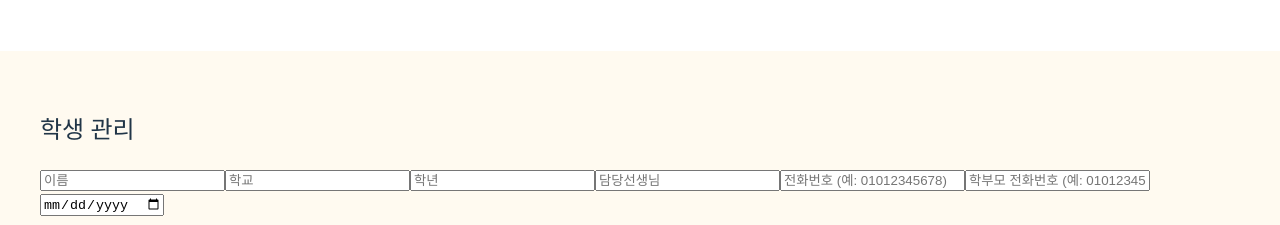
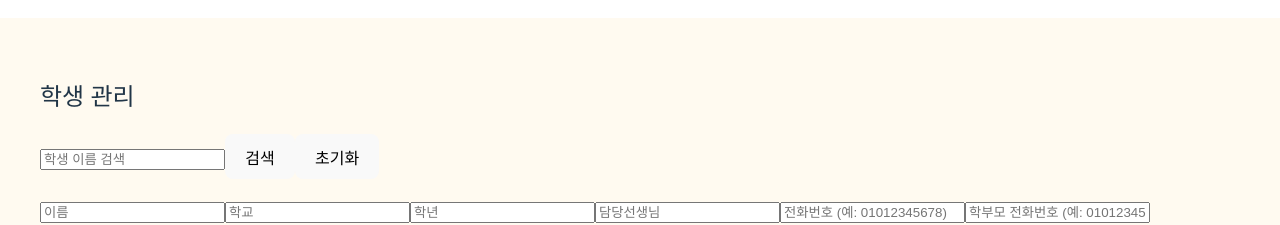
Before and after one commit to choyeojeong/sanbon-attendance-system, a React (Vite) app: page /students in a window 1280 px wide. Shown: the top 225 px of the page. Built offline with nearby package versions, Linux system fonts and the light colour scheme; no server answers; the database is empty; sample sign-in values are in the browser's storage.

Commit message:
수정 내용 설명

```diff
--- a/src/pages/StudentPage.jsx
+++ b/src/pages/StudentPage.jsx
@@ -7,13 +7,15 @@ const DAY_MAP = { '일': 0, '월': 1, '화': 2, '수': 3, '목': 4, '금': 5, '
 
 function StudentPage() {
   const [students, setStudents] = useState([]);
+  const [filteredStudents, setFilteredStudents] = useState([]);
+  const [searchName, setSearchName] = useState('');
   const [form, setForm] = useState({
     name: '',
     school: '',
     grade: '',
     teacher: '',
     phone: '',
-    parent_phone: '', // ✅ 추가
+    parent_phone: '',
     first_day: '',
     one_day: '',
     one_test_time: '',
@@ -30,6 +32,7 @@ function StudentPage() {
   const fetchStudents = async () => {
     const { data } = await supabase.from('students').select('*').order('name');
     setStudents(data || []);
+    setFilteredStudents(data || []);
   };
 
   const handleChange = (e) => {
@@ -90,7 +93,7 @@ function StudentPage() {
       grade: '',
       teacher: '',
       phone: '',
-      parent_phone: '', // ✅ 초기화
+      parent_phone: '',
       first_day: '',
       one_day: '',
       one_test_time: '',
@@ -158,16 +161,36 @@ function StudentPage() {
     fetchStudents();
   };
 
+  const handleSearch = () => {
+    const filtered = students.filter((s) => s.name.includes(searchName.trim()));
+    setFilteredStudents(filtered);
+  };
+
   return (
     <div style={{ padding: '40px', backgroundColor: '#fffaf0' }}>
       <h2>학생 관리</h2>
+
+      {/* 검색창 */}
+      <div style={{ marginBottom: '20px' }}>
+        <input
+          placeholder="학생 이름 검색"
+          value={searchName}
+          onChange={(e) => setSearchName(e.target.value)}
+        />
+        <button onClick={handleSearch}>검색</button>
+        <button onClick={() => {
+          setSearchName('');
+          setFilteredStudents(students);
+        }}>초기화</button>
+      </div>
+
       <form onSubmit={handleSubmit} style={{ marginBottom: '30px' }}>
         <input name="name" placeholder="이름" value={form.name} onChange={handleChange} />
         <input name="school" placeholder="학교" value={form.school} onChange={handleChange} />
         <input name="grade" placeholder="학년" value={form.grade} onChange={handleChange} />
         <input name="teacher" placeholder="담당선생님" value={form.teacher} onChange={handleChange} />
         <input name="phone" placeholder="전화번호 (예: 01012345678)" value={form.phone} onChange={handleChange} />
-        <input name="parent_phone" placeholder="학부모 전화번호 (예: 01012345678)" value={form.parent_phone} onChange={handleChange} /> {/* ✅ 추가 */}
+        <input name="parent_phone" placeholder="학부모 전화번호 (예: 01012345678)" value={form.parent_phone} onChange={handleChange} />
         <input name="first_day" type="date" value={form.first_day} onChange={handleChange} />
 
         <div style={{ marginTop: '20px' }}>
@@ -232,7 +255,7 @@ function StudentPage() {
           </tr>
         </thead>
         <tbody>
-          {students.map((s, i) => (
+          {filteredStudents.map((s, i) => (
             <tr key={s.id}>
               <td>{i + 1}</td>
               <td>{s.name}</td>
```
